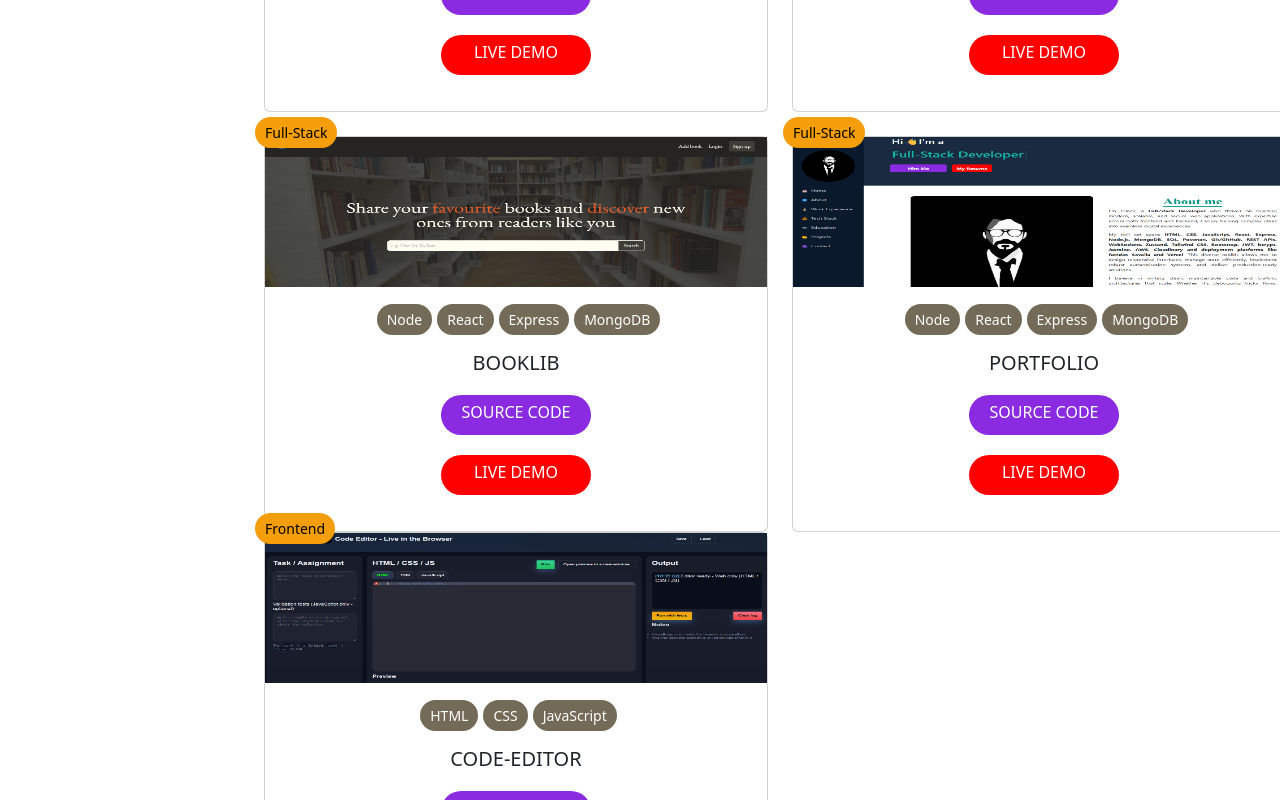
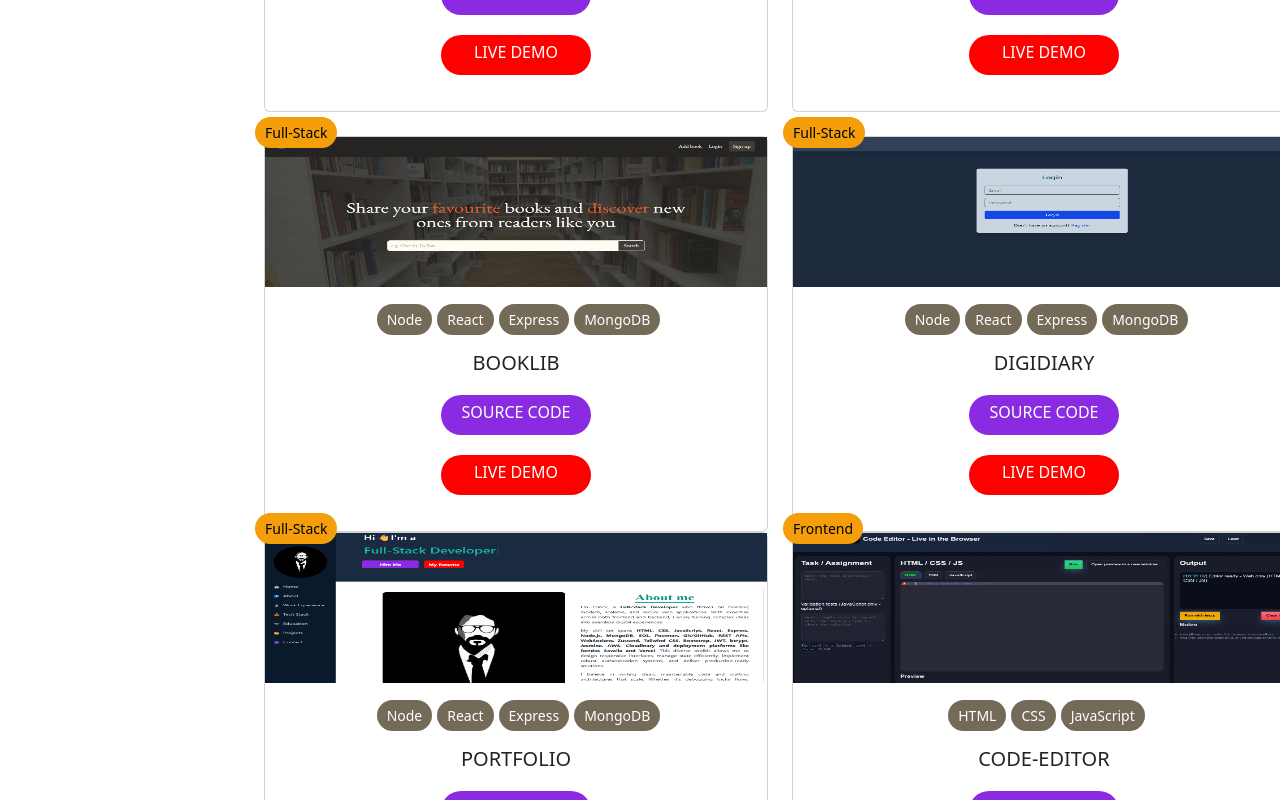
Before and after one commit to prinsipekumar/Portfolio, a React (Vite) app in the folder client/: page / in a window 1280 px wide. Shown: the part 3960-4760 px from the top of the page. Built offline with nearby package versions, Linux system fonts and the light colour scheme.

Commit message:
feat: update portfolio with new project information

```diff
--- a/client/src/pages/ProjectsPage.jsx
+++ b/client/src/pages/ProjectsPage.jsx
@@ -4,6 +4,7 @@ import myflix from "../assets/images/myflix.png";
 import BookLib from "../assets/images/BookLib.png";
 import Portfolio from "../assets/images/Portfolio.png";
 import codeditor from "../assets/images/code-editor.png";
+import DigiDiary from "../assets/images/DigiDiary.png";
 import { Zoom } from "react-awesome-reveal";
 
 const ProjectsPage = () => {
@@ -133,6 +134,41 @@ const ProjectsPage = () => {
             <div className="card rounded">
               <div className="card-image">
                 <span className="card-notify-badge">Full-Stack</span>
+                <img src={DigiDiary} alt="DigiDiary" />
+              </div>
+              <div className="card-image-overly m-auto mt-3">
+                <span className="card-detail-bagde">Node</span>
+                <span className="card-detail-bagde">React</span>
+                <span className="card-detail-bagde">Express</span>
+                <span className="card-detail-bagde">MongoDB</span>
+              </div>
+              <div className="card-body text-center">
+                <div className="ad-title m-auto">
+                  <h5 className="text-uppercase">DigiDiary</h5>
+                </div>
+                <a
+                  className="ad-btn"
+                  href="https://github.com/prinsipekumar/DigiDiary"
+                  target="_blank"
+                  rel="noreferrer"
+                >
+                  Source Code
+                </a>
+                <a
+                  className="ad-btn btn-demo"
+                  href="https://digidiary-iia5.onrender.com"
+                  target="_blank"
+                  rel="noreferrer"
+                >
+                  Live Demo
+                </a>
+              </div>
+            </div>
+          </div>
+          <div className="col-md-12 col-xl-6 col-xxl-4">
+            <div className="card rounded">
+              <div className="card-image">
+                <span className="card-notify-badge">Full-Stack</span>
                 <img src={Portfolio} alt="Portfolio" />
               </div>
               <div className="card-image-overly m-auto mt-3">
--- a/client/src/pages/WorkexperiencePage.jsx
+++ b/client/src/pages/WorkexperiencePage.jsx
@@ -64,7 +64,7 @@ const WorkexperiencePage = () => {
                 Built multiple full stack and frontend projects including{" "}
                 <strong>
                   Netflix clone, Book Library app, Realtime chatting app,
-                  Portfolio and Code Editor
+                  Portfolio, Digital Diary and Code Editor
                 </strong>{" "}
                 website with <strong>MERN stack</strong>
                 <br />
--- a/client/src/utils/TechstackList.js
+++ b/client/src/utils/TechstackList.js
@@ -24,7 +24,7 @@ import {
 } from "react-icons/si";
 import { DiMysql } from "react-icons/di";
 import { RiTailwindCssFill } from "react-icons/ri";
-import { TbApi, TbBrandAdobePhotoshop } from "react-icons/tb";
+import { TbApi } from "react-icons/tb";
 
 export const TechstackList = [
   {
```
Also changed, not shown: client/src/assets/images/DigiDiary.png (added).
